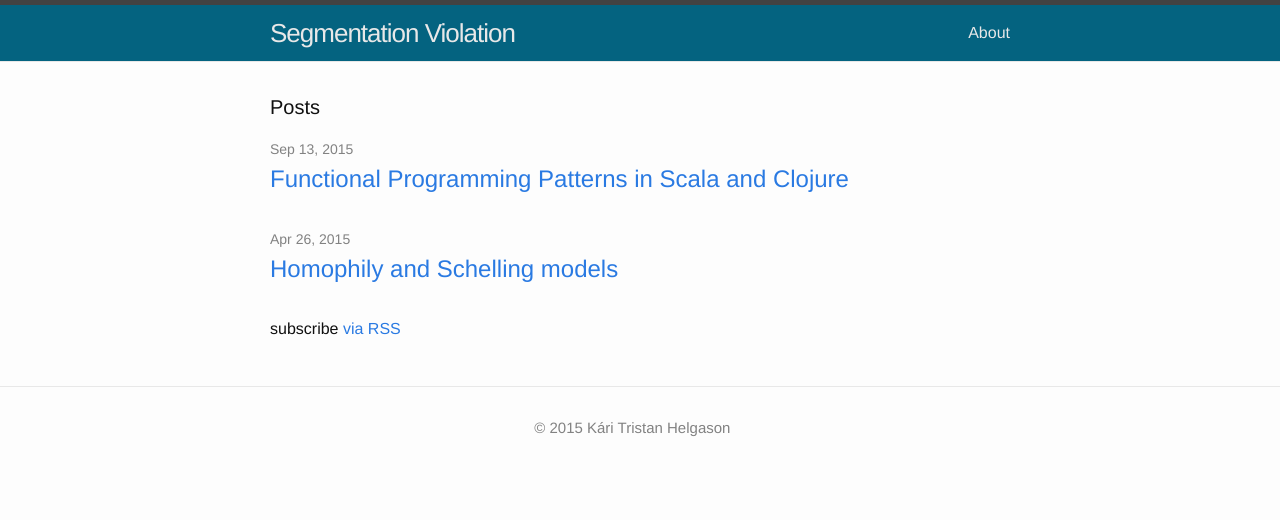
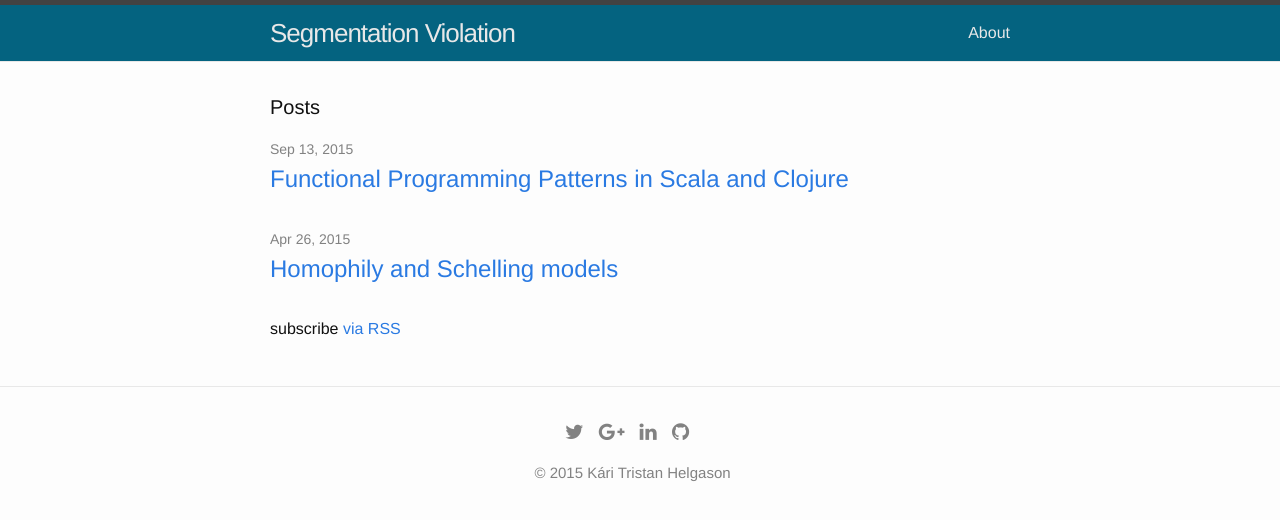
Before and after one commit to kthelgason/blag, a Jekyll site: the page built from index.html, in a window 1280 px wide. Shown: the top 520 px of the page. Built offline with Jekyll 4.4.1, drawn with Linux system fonts in a browser that asks for light colours; nearby versions of some CDN libraries.

Commit message:
Added links to social things

```diff
--- a/_includes/footer.html
+++ b/_includes/footer.html
@@ -2,10 +2,13 @@
 
   <div class="wrapper">
     <div class="footer-col-wrapper">
-      <div class="footer-col footer-col-1"></div>
-      <div class="footer-col footer-col-2">
-        <p class="text">&copy; 2015    Kári Tristan Helgason</p>
-      </div>
+      <ul id="social-icons">
+        <li><a href="https://twitter.com/karitristan"><i class="fa fa-twitter"></i></a></li>
+        <li><a href="https://plus.google.com/u/0/103135014355211897126/posts"><i class="fa fa-google-plus"></i></a></li>
+        <li><a href="https://is.linkedin.com/pub/kári-tristan-helgason/50/b10/b06"><i class="fa fa-linkedin"></i></a></li>
+        <li><a href="https://github.com/kthelgason"><i class="fa fa-github"></i></a></li>
+      </ul>
+      <p class="text">&copy; 2015    Kári Tristan Helgason</p>
     </div>
   </div>
 
--- a/_includes/head.html
+++ b/_includes/head.html
@@ -9,6 +9,7 @@
   <link rel="stylesheet" href="{{ "/css/main.css" | prepend: site.baseurl }}">
   <link rel="canonical" href="{{ page.url | replace:'index.html','' | prepend: site.baseurl | prepend: site.url }}">
   <link rel="alternate" type="application/rss+xml" title="{{ site.title }}" href="{{ "/feed.xml" | prepend: site.baseurl | prepend: site.url }}" />
+  <link async rel="stylesheet" href="https://maxcdn.bootstrapcdn.com/font-awesome/4.4.0/css/font-awesome.min.css">
   <script async type="text/javascript"
     src="http://cdn.mathjax.org/mathjax/latest/MathJax.js?config=TeX-AMS-MML_HTMLorMML">
   </script>
--- a/css/main.scss
+++ b/css/main.scss
@@ -28,6 +28,35 @@ $content-width:    800px;
 $on-palm:          600px;
 $on-laptop:        800px;
 
+.footer-col-wrapper {
+    text-align: center;
+}
+
+#social-icons {
+    margin: 0;
+    padding: 0;
+    list-style: none;
+    margin-bottom: 15px;
+
+    > li {
+        display: inline-block;
+        margin-right: 11px;
+        font-size: 20px;
+
+        > a {
+            color: #828282;
+
+            &:visited {
+                color: #828282;
+            }
+            &:hover {
+                color: #1c1c1c;
+                font-style: underline;
+            }
+        }
+    }
+}
+
 
 
 // Using media queries with like this:
```
